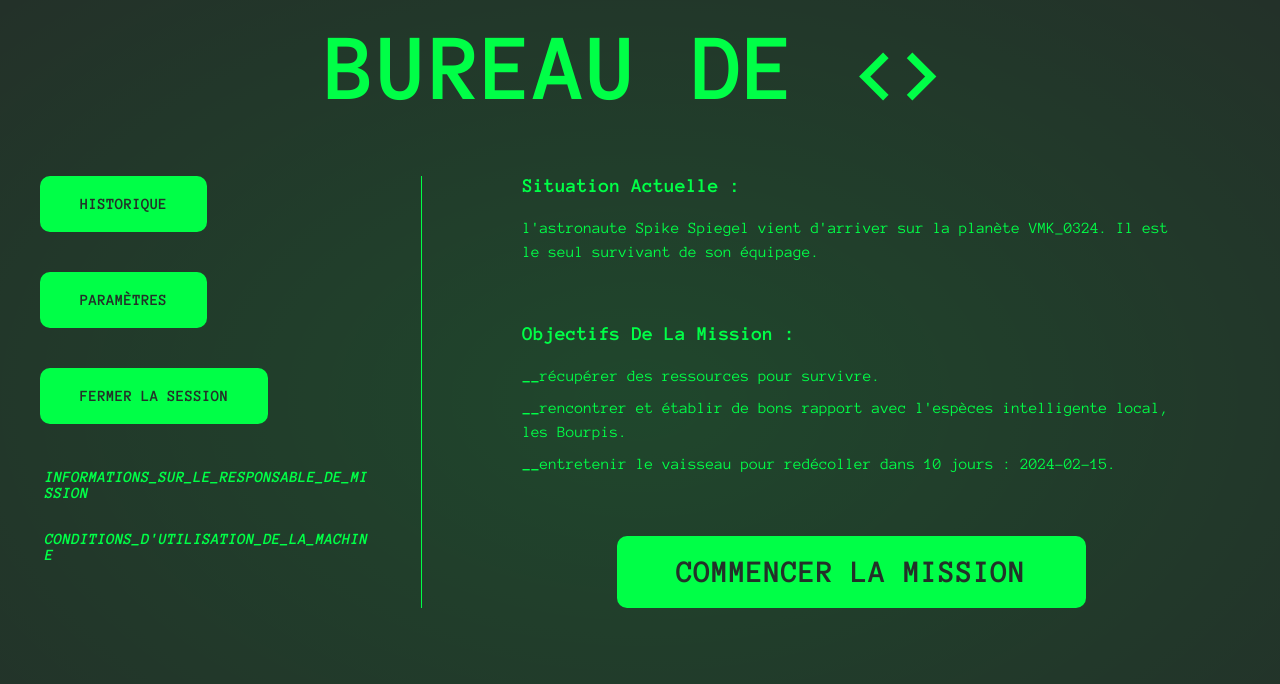
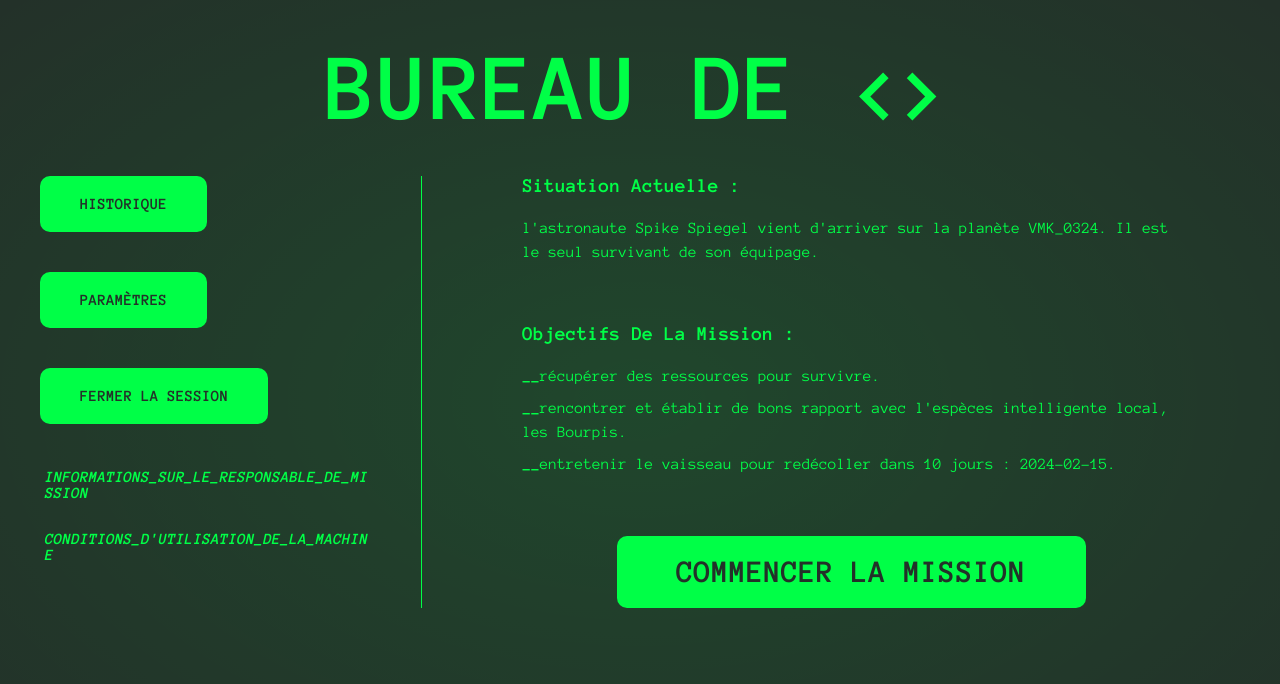
Before and after one commit to Aurelie-Runser/How-To-Meet-Aliens, a Nuxt app: page /desktop in a window 1280 px wide. Shown: the top 684 px of the page. Built offline with nearby package versions, Linux system fonts and the light colour scheme; no server answers.

Commit message:
ajustement du header en version mobile

```diff
--- a/layouts/default.vue
+++ b/layouts/default.vue
@@ -34,8 +34,6 @@
     &__header {
         // background: blue;
         grid-area: header;
-        padding: $ph-m-sm;
-        padding-top: $ph-m-md;
     }
 
     &__aside {
@@ -69,10 +67,6 @@
             "aside main main main";
         grid-template-rows: min-content auto;
         grid-template-columns: 33% auto;
-
-        &__header{
-            padding: $pc-m-sm;
-        }
 
         &__aside {
             padding: $pc-m-md;
--- a/pages/mission/[id].vue
+++ b/pages/mission/[id].vue
@@ -1,6 +1,10 @@
 <template>
     <div class="mission" v-if="mission" :class="`-color-${store.mainColor}`">
         <NuxtLayout :class="`-main_color-${store.mainColor}`">
+
+            <template #header>
+                <h1 class="mission__h1">Mission</h1>
+            </template>
 
             <template #aside v-if="mission">
                 <div class="mission__aside--stiuation">
--- a/pages/mission/index.vue
+++ b/pages/mission/index.vue
@@ -1,6 +1,10 @@
 <template>
     <div class="mission" :class="`-color-${store.mainColor}`">
         <NuxtLayout :class="`-main_color-${store.mainColor}`">
+
+            <template #header>
+                <h1 class="mission__h1">Mission</h1>
+            </template>
 
             <template #aside>
                 <div class="mission__aside--stiuation">
@@ -60,6 +64,10 @@
 
 <style lang="scss">
 .mission{
+
+    &__h1{
+        display: none;
+    }
 
     &__titre{
         color: $c-white;
@@ -140,6 +148,11 @@
     }
 
     @include medium{
+
+        h1{
+            display: block;
+            font-size: $pc-f-sm;
+        }
 
         &__aside{
 
--- a/pages/responsable_de_mission.vue
+++ b/pages/responsable_de_mission.vue
@@ -1,5 +1,5 @@
 <template>
-    <div >
+    <div>
         <NuxtLayout :class="`-main_color-${store.mainColor}`">
             <template #header>
                 <h1>Responsable de Mission</h1>
--- a/scss/foundations/_mixins.scss
+++ b/scss/foundations/_mixins.scss
@@ -29,7 +29,7 @@
 }
 
 @mixin h1{
-    margin-bottom: $ph-m-sm;
+    margin: $ph-m-sm 0;
     font-size: $ph-f-xl2;
     font-weight: $fw-bold;
     color: $c-main;
@@ -37,7 +37,7 @@
     text-transform: uppercase;
 
     @include medium{
-        margin-bottom: $pc-m-md;
+        margin: $pc-m-md 0;
         font-size: $pc-f-xl2;
     }
 }
```
